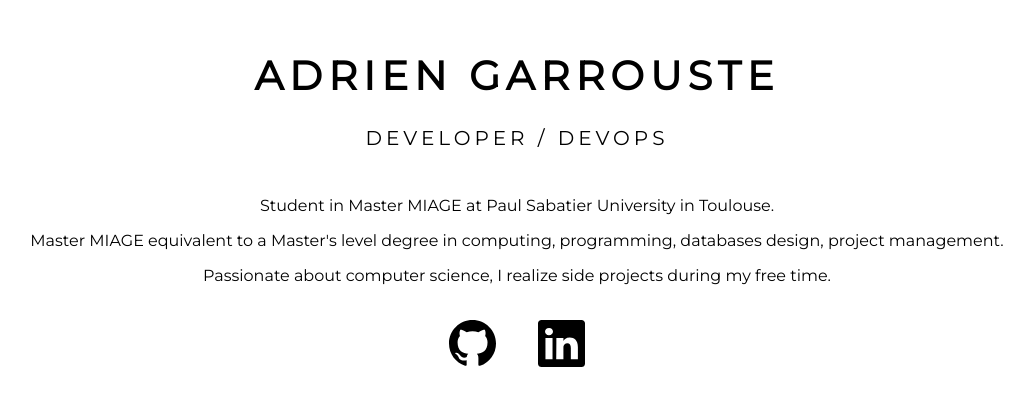
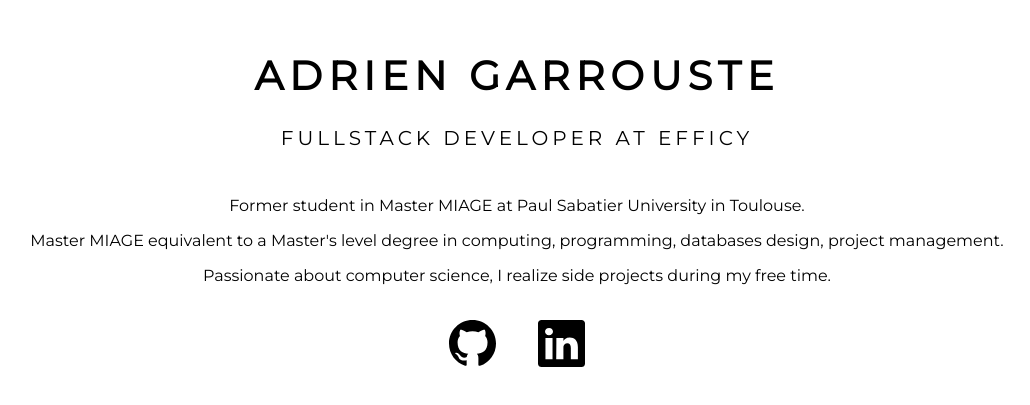
Before and after one commit to garrou/portfolio, a Svelte app: page / in a window 1280 px wide. Shown: the part 201-606 px from the top of the page, without its empty margins (123-1153 px from the left). Built offline with nearby package versions, Linux system fonts and the light colour scheme.

Commit message:
Update title, sentences and packages

```diff
--- a/src/App.svelte
+++ b/src/App.svelte
@@ -6,9 +6,9 @@
 	<Intro
 		firstname="Adrien"
 		lastname="GARROUSTE"
-		title="Developer / DevOps"
+		title="Fullstack developer at Efficy"
 		sentences={[
-			"Student in Master MIAGE at Paul Sabatier University in Toulouse.",
+			"Former student in Master MIAGE at Paul Sabatier University in Toulouse.",
 			"Master MIAGE equivalent to a Master's level degree in computing, programming, databases design, project management.",
 			"Passionate about computer science, I realize side projects during my free time."
 		]}
```
Also changed, not shown: 1 other file (tests, documents, lock files or other folders).
